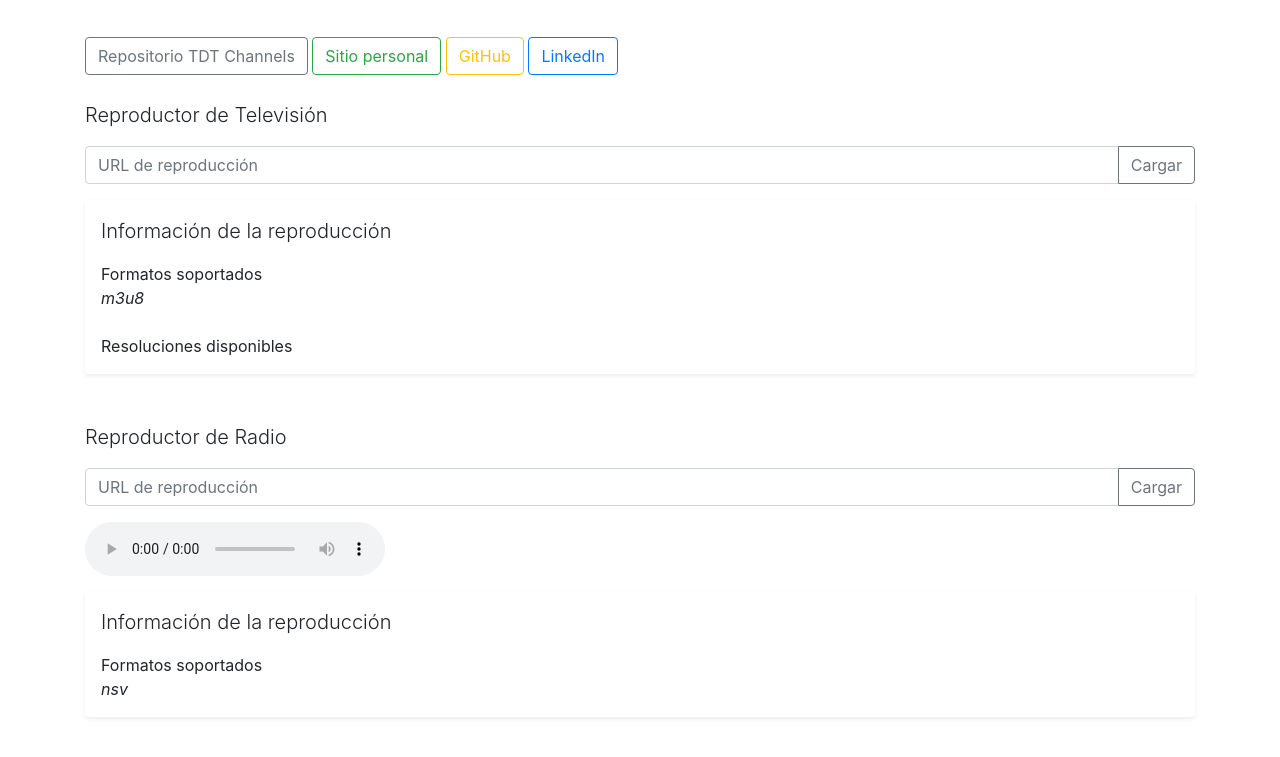
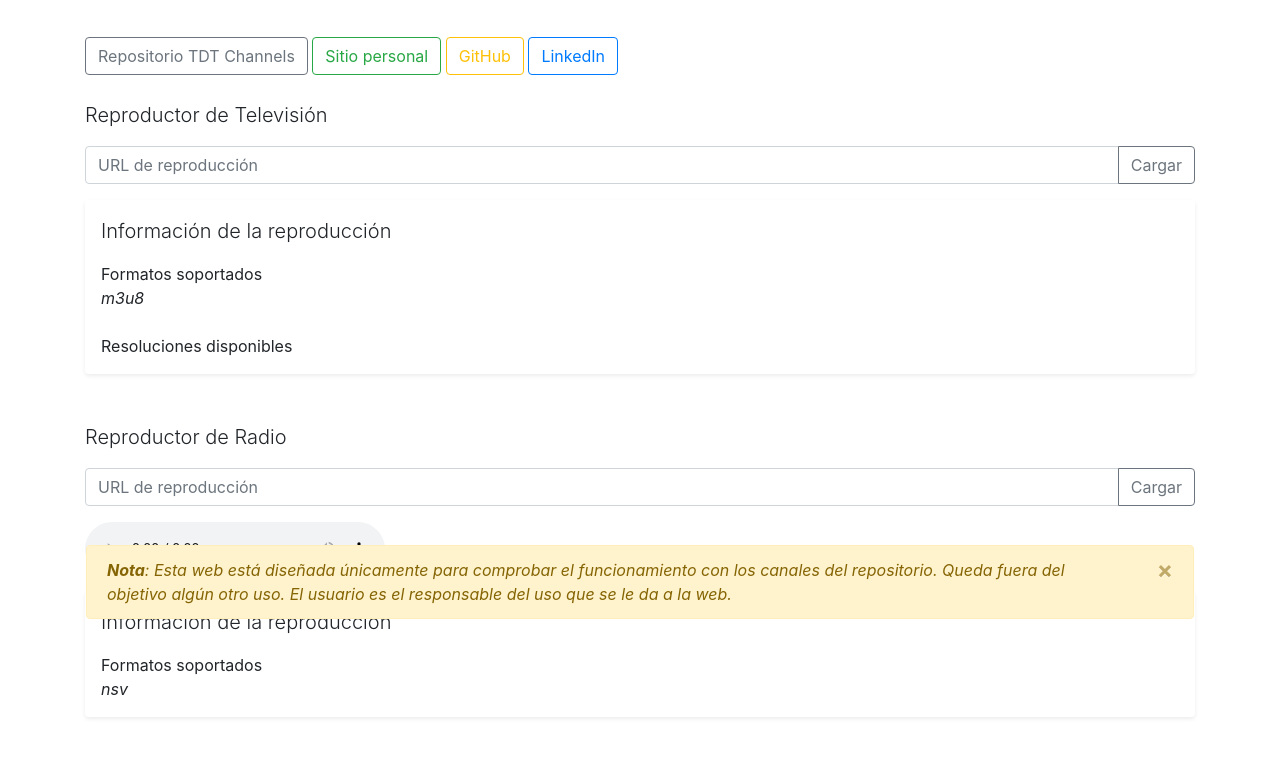
Before and after one commit to LaQuay/TDTChannels, a plain HTML site: page script/public/index.html in a window 1280 px wide. Shown: the part 157-914 px from the top of the page. Drawn offline with nearby package versions, Linux system fonts and the light colour scheme.

Commit message:
Add legal and improve JS

```diff
--- a/script/public/index.html
+++ b/script/public/index.html
@@ -12,7 +12,7 @@
     <meta name="viewport" content="width=device-width, initial-scale=1.0">
 </head>
 <body>
-<div class="container" style="margin-top: 30px; margin-bottom: 30px">
+<div class="container" style="margin-top: 30px; margin-bottom: 30px; padding-bottom: 50px;">
     <h1 class="display-3">TDTChannels</h1>
     <p class="lead">
         Bienvenido al reproductor del proyecto opensource TDTChannels
@@ -78,6 +78,17 @@
         </div>
     </div>
 </div>
+
+<div class="navbar fixed-bottom container">
+    <div class="alert alert-warning alert-dismissible fade show" role="alert">
+        <em><strong>Nota</strong>: Esta web está diseñada únicamente para comprobar el funcionamiento con los canales
+            del repositorio. Queda fuera del objetivo algún otro uso. El usuario es el responsable del
+            uso que se le da a la web.</em>
+        <button type="button" class="close" data-dismiss="alert" aria-label="Close">
+            <span aria-hidden="true">&times;</span>
+        </button>
+    </div>
+</div>
 <script>
     // Se espera en la URL este tipo de llamada
     // .html?type={audio,video}&channel={url_a_reproducir}
@@ -124,7 +135,7 @@
                 });
             }
 
-            getResolution(channelToReproduce);
+            getResolution(channelToReproduce, updateResolution);
         }
 	}
 
--- a/script/public/index.js
+++ b/script/public/index.js
@@ -1,4 +1,4 @@
-function getResolution(from) {
+function getResolution(from, fn_callback) {
     $.get(from, function(data) {
         $response = data.split("\n");
 
@@ -12,8 +12,7 @@ function getResolution(from) {
             }
         });
 
-        // TODO: This should be a Callback
-        updateResolution($resolutions);
+        fn_callback($resolutions);
     });
 }
 
```
